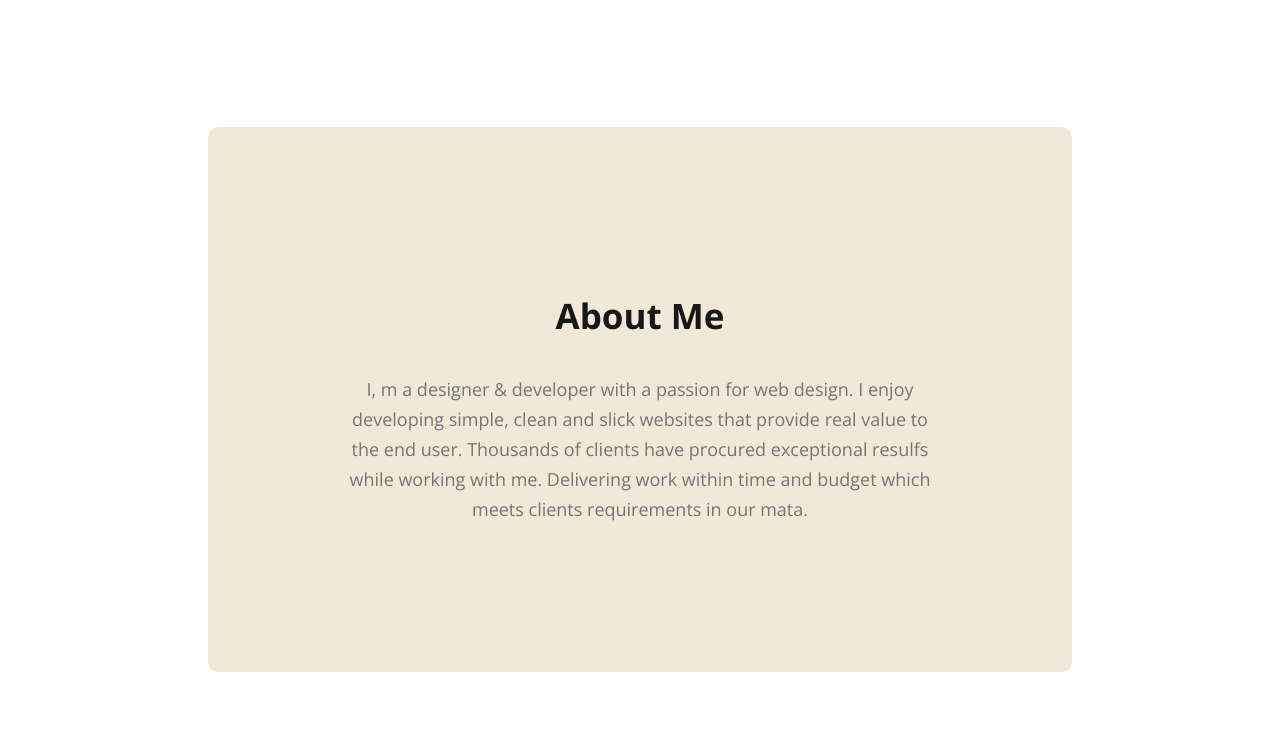
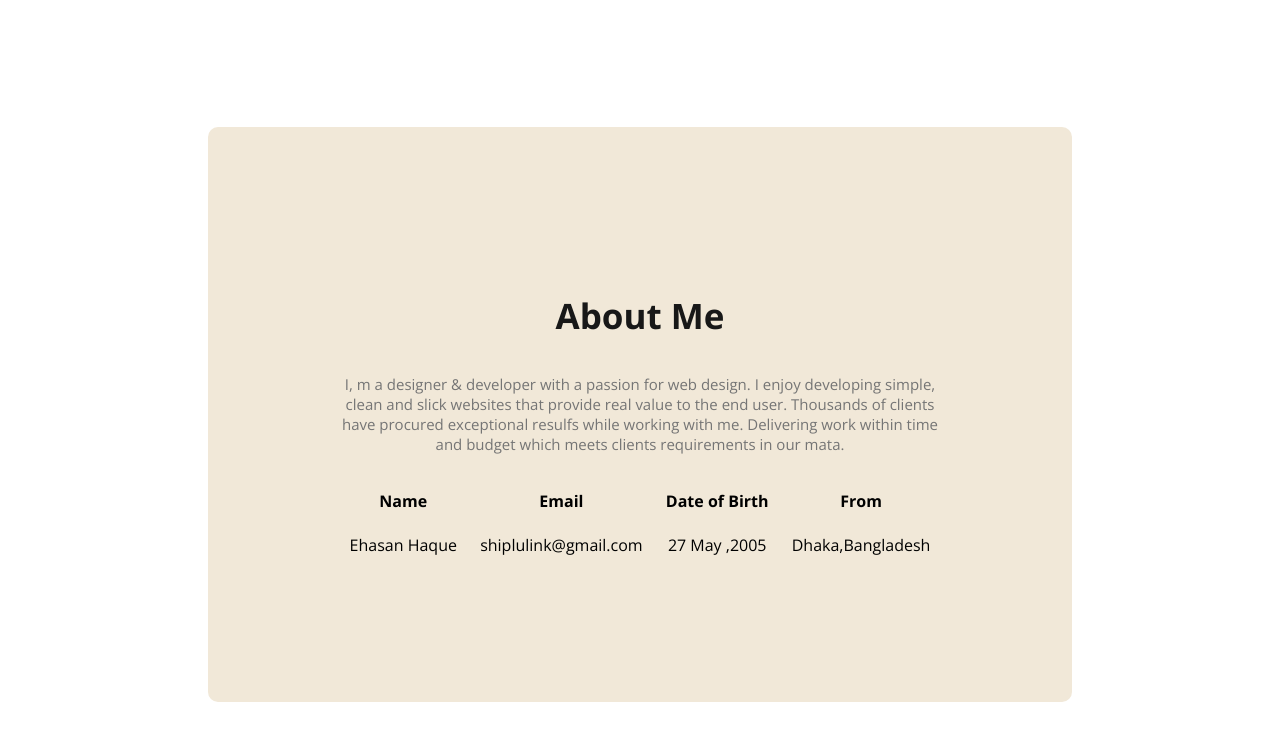
Before and after one commit to Ehasan07/web-developer-portfolio, a plain HTML site: page index.html in a window 1280 px wide. Shown: the part 712-1452 px from the top of the page. Drawn offline with nearby package versions, Linux system fonts and the light colour scheme.

Commit message:
about information

```diff
--- a/index.html
+++ b/index.html
@@ -37,6 +37,27 @@
    <section class="about">
     <h3 class="section-title">About Me</h3>
     <p class="section-description">I, m a designer & developer with a passion for web design. I enjoy developing simple, clean and slick websites that provide real value to the end user. Thousands of clients have procured exceptional resulfs while working with me. Delivering work within time and budget which meets clients requirements in our mata.</p>
+    <div>
+        <div class="about-info-container">
+          <!--.about-info*4>h4.info-title+p.info-description -->
+          <div class="about-info">
+            <h4 class="info-title">Name</h4>
+            <p class="info-description">Ehasan Haque</p>
+          </div>
+          <div class="about-info">
+            <h4 class="info-title">Email</h4>
+            <p class="info-description">shiplulink@gmail.com</p>
+          </div>
+          <div class="about-info">
+            <h4 class="info-title">Date of Birth</h4>
+            <p class="info-description">27 May ,2005</p>
+          </div>
+          <div class="about-info">
+            <h4 class="info-title">From</h4>
+            <p class="info-description">Dhaka,Bangladesh</p>
+          </div>
+        </div>
+    </div>
    </section>
     </main>
     <footer>
--- a/styles/porfolio.css
+++ b/styles/porfolio.css
@@ -19,14 +19,14 @@ body{
     color:#181818;
 text-align: center;
 font-size: 35px;
-font-weight: 700;
+font-weight: 600;
 }
 .section-description{
     color:  #757575;
 text-align: center;
-font-size: 18px;
-font-weight: 400;
-line-height: 30px;
+font-size: 15px;
+font-weight: 3000;
+line-height: 20px;
 }
 /*nav related styles */
 nav{
@@ -89,7 +89,9 @@ nav{
     }
 
     /* main section styles */
-
+main{
+    max-width: 1140 px;
+}
      /* about section styles */
      .about{
         padding: 130px;
@@ -97,3 +99,10 @@ nav{
         background-color:rgb(241, 232, 216)  ;
         margin: 130px 200px;
      }
+     .about-info-container{
+        display: flex;
+        justify-content: space-around;
+     }
+     .about-info{
+        text-align: center;
+     }
```
